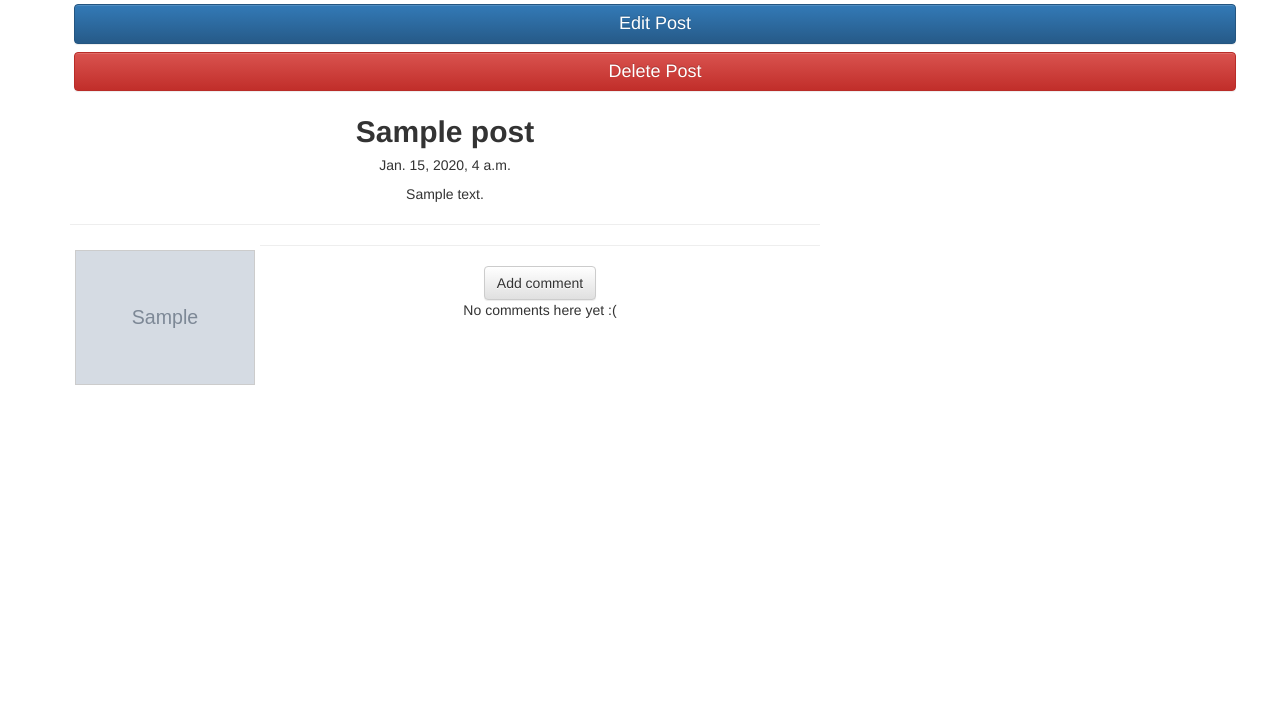
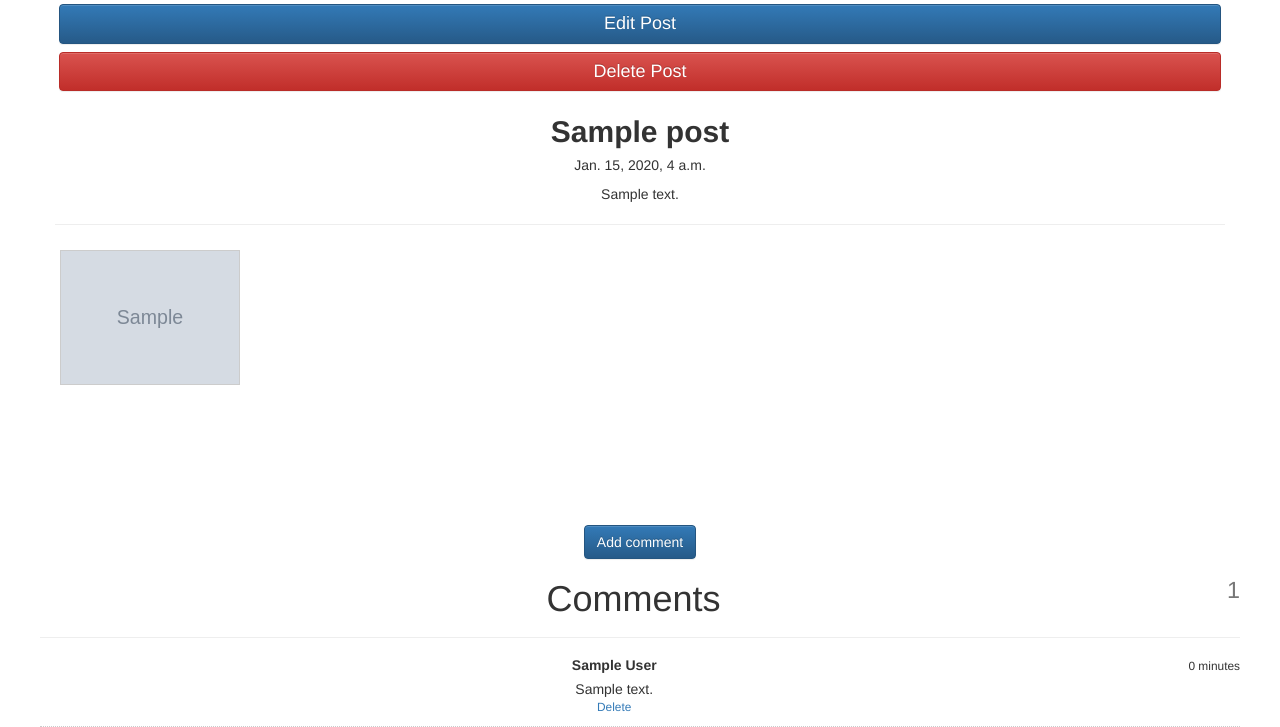
Before and after one commit to CodeChasers8310/StormChasers_Blog, a Django app: page /post/1/ in a window 1280 px wide. Shown: the part 101-828 px from the top of the page. Before the commit the page ends 486 px from the top, so only its background shows below. Run offline with Django 3.2, Linux system fonts and the light colour scheme; a user stored in the database is signed in; tables that the repository leaves empty hold one stand-in row (values such as "Sample post"); grey boxes marked "Sample" are stand-in pictures; some libraries are stand-ins or nearby versions.

Commit message:
tweaks and comments working

```diff
--- a/blog/forms.py
+++ b/blog/forms.py
@@ -49,7 +49,8 @@ class UserRegistrationForm(forms.ModelForm):
         return cd['password2']
 
 class CommentForm(forms.ModelForm):
-
+    text = forms.CharField(max_length=250, widget=forms.Textarea(attrs={'rows':4, 'cols':50}),
+                           label="")
     class Meta:
         model = response_post
         fields = ('text',)
--- a/blog/models.py
+++ b/blog/models.py
@@ -45,6 +45,10 @@ class top_post(models.Model):
     published_date = models.DateTimeField(blank=True, null=True)
     text = models.TextField(blank=True)
     user_id = models.ForeignKey('auth.User', default=None)
+    author = models.CharField(max_length=250, default=None)
+
+    def approved_comments(self):
+        return self.comments.filter(is_approved=True)
 
 class response_post(models.Model):
     post_id = models.AutoField(primary_key=True)
@@ -52,9 +56,9 @@ class response_post(models.Model):
     created_date = models.DateTimeField(default=timezone.now)
     text = models.TextField(blank=True)
     user_id = models.ForeignKey('auth.User', default=None)
-    top_post_id = models.ForeignKey('top_post')
+    top_post_id = models.ForeignKey('top_post', related_name='comment')
     is_approved = models.BooleanField(default=False)
-    #author =
+    author = models.CharField(max_length=250, default=None)
 
     def approve(self):
         self.approved_comment = True
--- a/blog/templates/blog/base.html
+++ b/blog/templates/blog/base.html
@@ -108,11 +108,11 @@
 
     <div class="content container" align="center">
         <div class="row">
-            <div class="col-md-8">
+            <!--<div class="col-md-8">-->
                 {% block content %}
                 {% endblock %}
             </div>
         </div>
-    </div>
+    <!--</div>-->
 
 </html>
--- a/blog/templates/blog/post_detail.html
+++ b/blog/templates/blog/post_detail.html
@@ -25,12 +25,18 @@ div.desc {
     text-align: center;
 }
 
-
+.user_name{
+    font-size:14px;
+    font-weight: bold;
+}
+.comments-list .media{
+    border-bottom: 1px dotted #ccc;
+}
 </style>
 </head>
 
 
-    {% if user.is_authenticated %}
+    {% if isAuthor %}
     <div class="container" style="padding: 4px">
         <a href="{% url 'post_edit' post_id=post.post_id %}">
          <button type="button" class="btn btn-primary btn-block" style="font-size: 18px">Edit Post</button>
@@ -60,31 +66,62 @@ div.desc {
     </div>
   </div>
   <hr>
-
+<div>
+            {% for image in images %}
+<div class="w3-container">
     <div class="post">
-
-        {% for image in images %}
         <div class="gallery">
   <a target="_blank" href="{{ image.image.url }}">
     <img src="{{ image.image.url }}" alt="{{ image.image.name }}" width="300" height="200">
   </a>
 </div>
-
-        {% endfor %}
+    </div>
+</div>
+    <p><br /></p>
+    {% endfor %}
 
     </div>
+<p><br /></p>
+<p><br /></p>
+<p><br /></p>
+<p><br /></p>
+<p><br /></p>
+<p><br /></p>
+<p><br /></p>
 
-<hr>
 
-<a class="btn btn-default" href="{% url 'add_comment_to_post' pk=post.pk %}">Add comment</a>
-{% for comment in top_post.comments.all %}
-    <div class="comment" style="margin: 20px 0px 20px 20px;">
-        <div class="date">{{ comment.created_date }}</div>
-        <strong>{{ comment.author }}</strong>
-        <p>{{ comment.text|linebreaks }}</p>
-    </div>
-{% empty %}
-    <p>No comments here yet :(</p>
-{% endfor %}
+<div>
+<div class="w3-container">
+            <div class="row">
+                <!--<div class="col-md-8">-->
+                  <div class="page-header">
+                      <a class="btn btn-primary" href="{% url 'add_comment_to_post' post_id=post.post_id %}">Add comment</a>
+                    <h1><small class="pull-right">{{ post.comment.count }}</small> Comments </h1>
+                  </div>
+                   <div class="comments-list">
+                       {% for comment in post.comment.all %}
+                       {% if comment.is_approved %}
+                       <div class="media" style="border-bottom: 1px dotted #ccc;">
+                           <p class="pull-right"><small>{{ comment.created_date|timesince:dateNow }}</small></p>
+                            <a class="media-left" href="#">
+                              <!--<img src="http://lorempixel.com/40/40/people/1/">-->
+                            </a>
+                            <div class="media-body">
+                              <h4 class="media-heading user_name">{{ comment.author }}</h4>
+                              {{ comment.text }}
+                                {% if isAuthor %}
+                                <p><small><a href="{% url 'comment_remove' post_id=comment.post_id %}">Delete</a></small></p>
+                                {% endif %}
+                            </div>
+                          </div>
+                       {% endif %}
 
+                       {% empty %}
+                       <p>No comments here yet :(</p>
+                       {% endfor %}
+                   </div>
+                <!--</div>-->
+            </div>
+        </div>
+</div>
 {% endblock %}
--- a/blog/templates/blog/post_edit.html
+++ b/blog/templates/blog/post_edit.html
@@ -39,7 +39,7 @@ div.desc {
     </div>
 
     <div class="w3-container">
-      <p>{{ form.text|linebreaksbr }}</p>
+      <p>{{ form.text }}</p>
       <div class="w3-row">
         <div class="w3-col m4 w3-hide-small">
           <p><span class="w3-padding-large w3-right"><span class="w3-tag"></span></span></p>
--- a/blog/urls.py
+++ b/blog/urls.py
@@ -31,6 +31,7 @@ urlpatterns = [
     # url(r'^post/new/blog/blog.html', views.blog, name='blog'),
     url(r'^register/$', views.register, name='register'),
     url(r'^pwd_recover/$', views.pwd_recover, name='pwd_recover'),
-    # url(r'^post/(?P<pk>\d+)/comment/$', views.add_comment_to_post, name='add_comment_to_post'),
-
+    url(r'^post/(?P<post_id>\d+)/comment/$', views.add_comment_to_post, name='add_comment_to_post'),
+    url(r'^comment/(?P<post_id>\d+)/approve/$', views.comment_approve, name='comment_approve'),
+    url(r'^comment/(?P<post_id>\d+)/remove/$', views.comment_remove, name='comment_remove'),
 ]
--- a/blog/views.py
+++ b/blog/views.py
@@ -42,6 +42,7 @@ def new_top_post(request):
                                   created_date=timezone.now(),
                                   published_date=timezone.now(),
                                   user_id=request.user,)
+            newTopPost.author = request.user.username
             newTopPost.save()
             # Get object to save with images
             topPostInstance = get_object_or_404(top_post, post_id=newTopPost.post_id)
@@ -60,7 +61,7 @@ def new_top_post(request):
 
             return HttpResponseRedirect(reverse('blog'))
         else:
-            print (tagsForm.errors)#, formset.errors)
+            print (tagsForm.errors)
     else:
         postForm = PostForm()
         formset = ImageFormSet(queryset=dbimage.objects.none())
@@ -70,16 +71,21 @@ def new_top_post(request):
 
 @login_required
 def post_deleted(request, id):
-    print(id)
     post = top_post.objects.get(post_id=id).delete()
     return render(request, 'blog/post_deleted_after.html')
-    # return HttpResponseRedirect(reverse('post_deleted'))#, kwargs={'id':id}))
 
 @login_required
 def post_detail(request, post_id):
     topPost = get_object_or_404(top_post, post_id=post_id)
     images = image.objects.filter(top_post_id=topPost.post_id)
-    return render(request, 'blog/post_detail.html', {'post': topPost, 'images':images})
+    isAuthor = False
+    print(request.user.username)
+    print(topPost.user_id.username)
+    if request.user.username == topPost.user_id.username:
+        isAuthor = True
+    dateNow = timezone.now()
+    return render(request, 'blog/post_detail.html', {'post': topPost, 'images':images,
+                                                     'isAuthor':isAuthor,'dateNow':dateNow})
 
 @login_required
 def delete_image(request, id):
@@ -98,13 +104,14 @@ def post_edit(request, post_id):
         postForm = PostForm(request.POST, prefix='PostForm')
         if postForm.is_valid():
             title = request.POST['PostForm-title']
-            text = request.POST['PostForm-title']
-            newTopPost = top_post(title=title,
-                                  text=text,
-                                  created_date=timezone.now(),
-                                  published_date=timezone.now(),
-                                  user_id=request.user,)
+            text = request.POST['PostForm-text']
+            print(title)
+            print(text)
+            newTopPost = top_post.objects.get(post_id=post_id)
+            newTopPost.title = title
+            newTopPost.text = text
             newTopPost.save()
+            # newTopPost = top_post.objects.get(post_id=post_id)
             return redirect('post_detail', post_id=newTopPost.post_id)
     else:
         form = PostForm(instance=topPost, prefix='PostForm')
@@ -140,7 +147,6 @@ def dashboard(request):
 def locations(request):
     return render(request, 'blog/locations.html')
 
-@login_required
 def blog(request):
     topPosts = top_post.objects.all().order_by('-post_id')
     displayImages = []
@@ -207,15 +213,19 @@ def about_us(request):
 def subscriptions(request):
     return render(request, 'blog/subscriptions.html')
 
-def add_comment_to_post(request, pk):
-    post = get_object_or_404(top_post, pk=pk)
+@login_required
+def add_comment_to_post(request, post_id):
+    post = get_object_or_404(top_post, post_id=post_id)
     if request.method == "POST":
         form = CommentForm(request.POST)
         if form.is_valid():
             comment = form.save(commit=False)
-            comment.post = post
+            comment.top_post_id = post
+            comment.user_id = request.user
+            comment.author = request.user.username
+            comment.is_approved = True
             comment.save()
-            return redirect('post_detail', pk=post.pk)
+            return redirect('post_detail', post_id=post.post_id)
     else:
         form = CommentForm()
     return render(request, 'blog/add_comment_to_post.html', {'form': form})
@@ -274,3 +284,16 @@ def register(request):
     else:
         user_form = UserRegistrationForm()
     return render(request, 'blog/register.html', {'user_form': user_form})
+
+@login_required
+def comment_approve(request, post_id):
+    comment = get_object_or_404(response_post, post_id=post_id)
+    comment.approve()
+    return redirect('post_detail', pk=comment.post.pk)
+
+@login_required
+def comment_remove(request, post_id):
+    comment = get_object_or_404(response_post, post_id=post_id)
+    comment.text = 'COMMENT DELETED'
+    comment.save()
+    return redirect('post_detail', post_id=comment.top_post_id.post_id)
```
Also changed, not shown: blog/templates/blog/add_comment_to_post.html (added, +9 -0 lines), blog/templates/blog/blog.html (+7 -6 lines), blog/migrations/0011_auto_20180331_1447.py (added).
